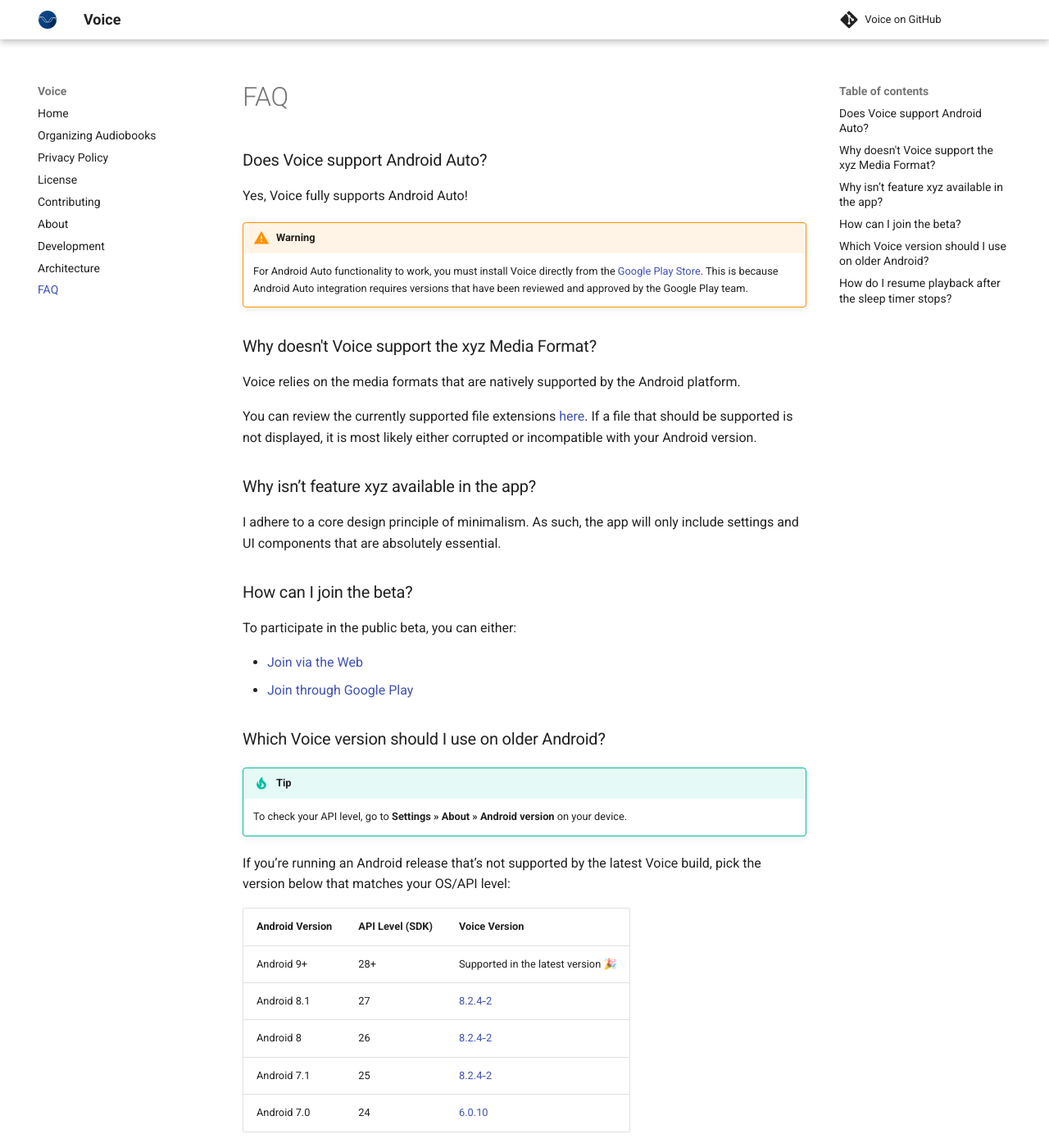
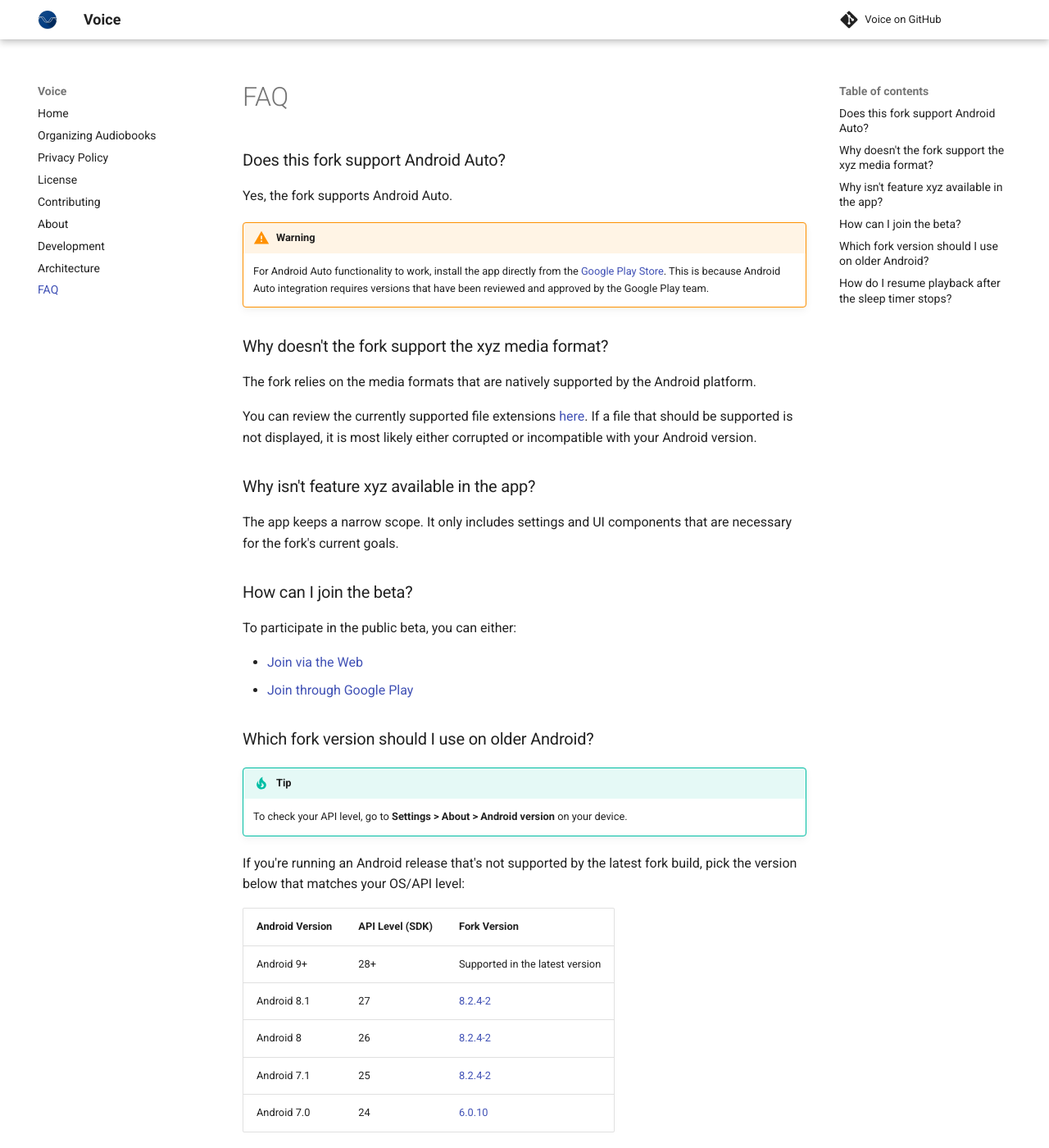
Before and after one commit to bradbox2/voice-subtitle-listening, an MkDocs documentation site: the page built from docs/faq.md, in a window 1280 px wide and 1400 px high. Shown: the whole window at 82% size. Built offline with MkDocs 1.6.1 and Material for MkDocs 9.7.7, drawn with Linux system fonts in a browser that asks for light colours; comment, search, counter and statistics services are not loaded; some of the changed text lies outside the part shown.

Commit message:
Rebrand public docs for fork

````diff
--- a/docs/faq.md
+++ b/docs/faq.md
@@ -1,24 +1,23 @@
-### Does Voice support Android Auto?
+### Does this fork support Android Auto?
 
-Yes, Voice fully supports Android Auto!
+Yes, the fork supports Android Auto.
 
 !!! warning
 
-    For Android Auto functionality to work, you must install Voice directly from the
+    For Android Auto functionality to work, install the app directly from the
     [Google Play Store](https://play.google.com/store/apps/details?id=de.ph1b.audiobook).
     This is because Android Auto integration requires versions that have been reviewed and approved by the Google Play team.
 
-### Why doesn't Voice support the xyz Media Format?
+### Why doesn't the fork support the xyz media format?
 
-Voice relies on the media formats that are natively supported by the Android platform.
+The fork relies on the media formats that are natively supported by the Android platform.
 
 You can review the currently supported file extensions [here](https://developer.android.com/media/media3/exoplayer/supported-formats).
 If a file that should be supported is not displayed, it is most likely either corrupted or incompatible with your Android version.
 
-### Why isn’t feature xyz available in the app?
+### Why isn't feature xyz available in the app?
 
-I adhere to a core design principle of minimalism. As such, the app will only include settings and UI components that are absolutely
-essential.
+The app keeps a narrow scope. It only includes settings and UI components that are necessary for the fork's current goals.
 
 ### How can I join the beta?
 
@@ -27,29 +26,29 @@
 - [Join via the Web](https://play.google.com/store/apps/details?id=de.ph1b.audiobook)
 - [Join through Google Play](https://play.google.com/apps/testing/de.ph1b.audiobook)
 
-### Which Voice version should I use on older Android?
+### Which fork version should I use on older Android?
 
 !!! tip
 
-    To check your API level, go to **Settings » About » Android version** on your device.
+    To check your API level, go to **Settings > About > Android version** on your device.
 
-If you’re running an Android release that’s not supported by the latest Voice build, pick the version below that matches your OS/API level:
+If you're running an Android release that's not supported by the latest fork build, pick the version below that matches your OS/API level:
 
-| Android Version | API Level (SDK) | Voice Version                                                           |
+| Android Version | API Level (SDK) | Fork Version                                                            |
 |-----------------|-----------------|-------------------------------------------------------------------------|
-| Android 9+      | 28+             | Supported in the latest version 🎉                                      |
-| Android 8.1     | 27              | [8.2.4‑2](https://github.com/VoiceAudiobook/Voice/releases/tag/8.2.4-2) |
-| Android 8       | 26              | [8.2.4‑2](https://github.com/VoiceAudiobook/Voice/releases/tag/8.2.4-2) |
-| Android 7.1     | 25              | [8.2.4‑2](https://github.com/VoiceAudiobook/Voice/releases/tag/8.2.4-2) |
-| Android 7.0     | 24              | [6.0.10](https://github.com/VoiceAudiobook/Voice/releases/tag/6.0.10)   |
+| Android 9+      | 28+             | Supported in the latest version                                        |
+| Android 8.1     | 27              | [8.2.4-2](https://github.com/bradbox2/voice-subtitle-listening/releases/tag/8.2.4-2) |
+| Android 8       | 26              | [8.2.4-2](https://github.com/bradbox2/voice-subtitle-listening/releases/tag/8.2.4-2) |
+| Android 7.1     | 25              | [8.2.4-2](https://github.com/bradbox2/voice-subtitle-listening/releases/tag/8.2.4-2) |
+| Android 7.0     | 24              | [6.0.10](https://github.com/bradbox2/voice-subtitle-listening/releases/tag/6.0.10)   |
 
 ### How do I resume playback after the sleep timer stops?
 
-Once the sleep timer elapses, Voice pauses playback (after a brief fade-out). To keep listening, you have two options:
+Once the sleep timer elapses, the app pauses playback after a brief fade-out. To keep listening, you have two options:
 
 - **Shake to resume**: Shake your device within 30 seconds of pause to restart playback.
-- **Open to resume**: Open the App and simply press on play again
+- **Open to resume**: Open the app and press play again.
 
 !!! warning
 
-    On some devices (e.g. Samsung S20fe) shake-to-resume may not work reliably.
+    On some devices, shake-to-resume may not work reliably.
--- a/docs/organizing.md
+++ b/docs/organizing.md
@@ -1,27 +1,25 @@
 # Organizing Audiobooks
 
-Voice offers three simple ways to organize your audiobooks based on how you store them on your device. Pick the option that matches your
-setup best:
+This fork offers three simple ways to organize your audiobooks based on how you store them on your device. Pick the option that matches your setup best:
 
 ## 1. **Audiobooks in Separate Folders** (recommended)
 
-Each folder within your selected directory is treated as a separate audiobook. Any audio files directly inside that directory (not in a
-subfolder) will also be recognized as individual audiobooks.
+Each folder within your selected directory is treated as a separate audiobook. Any audio files directly inside that directory (not in a subfolder) will also be recognized as individual audiobooks.
 
 **Example:**
 
-```
+```text
 /Audiobooks
-├─ TheHobbit/
-│   ├─ chapter1.mp3
-│   └─ chapter2.mp3
-├─ MobyDick/
-│   ├─ chapter1.mp3
-│   └─ chapter2.mp3
-└─ LittlePrince.mp3
+|-- TheHobbit/
+|   |-- chapter1.mp3
+|   `-- chapter2.mp3
+|-- MobyDick/
+|   |-- chapter1.mp3
+|   `-- chapter2.mp3
+`-- LittlePrince.mp3
 ```
 
-Voice recognizes three audiobooks: `TheHobbit`, `MobyDick`, and the single-file book `LittlePrince`.
+The app recognizes three audiobooks: `TheHobbit`, `MobyDick`, and the single-file book `LittlePrince`.
 
 ## 2. **Single Audiobook Folder**
 
@@ -29,14 +27,14 @@
 
 **Example:**
 
-```
+```text
 /PrideAndPrejudice
-├─ Chapter1.mp3
-├─ Chapter2.mp3
-└─ Chapter3.mp3
+|-- Chapter1.mp3
+|-- Chapter2.mp3
+`-- Chapter3.mp3
 ```
 
-Voice recognizes one audiobook: `PrideAndPrejudice`.
+The app recognizes one audiobook: `PrideAndPrejudice`.
 
 ## 3. **Audiobooks Organized by Author**
 
@@ -44,19 +42,19 @@
 
 **Example:**
 
-```
+```text
 /Authors
-├─ Woolf/
-│   ├─ MrsDalloway/
-│   │   ├─ chapter1.mp3
-│   │   └─ chapter2.mp3
-│   └─ ToTheLighthouse/
-│       ├─ chapter1.mp3
-│       └─ chapter2.mp3
-└─ Tolkien/
-    └─ TheHobbit/
-        ├─ chapter1.mp3
-        └─ chapter2.mp3
+|-- Woolf/
+|   |-- MrsDalloway/
+|   |   |-- chapter1.mp3
+|   |   `-- chapter2.mp3
+|   `-- ToTheLighthouse/
+|       |-- chapter1.mp3
+|       `-- chapter2.mp3
+`-- Tolkien/
+    `-- TheHobbit/
+        |-- chapter1.mp3
+        `-- chapter2.mp3
 ```
 
-Voice recognizes authors (`Woolf`, `Tolkien`) and their audiobooks (`MrsDalloway`, `ToTheLighthouse`, `TheHobbit`).
+The app recognizes authors (`Woolf`, `Tolkien`) and their audiobooks (`MrsDalloway`, `ToTheLighthouse`, `TheHobbit`).
````
Also changed, not shown: docs/about.md (+7 -8 lines), docs/architecture.md (+38 -39 lines), docs/development.md (+12 -15 lines), docs/index.md (+5 -3 lines), 3 other files.
